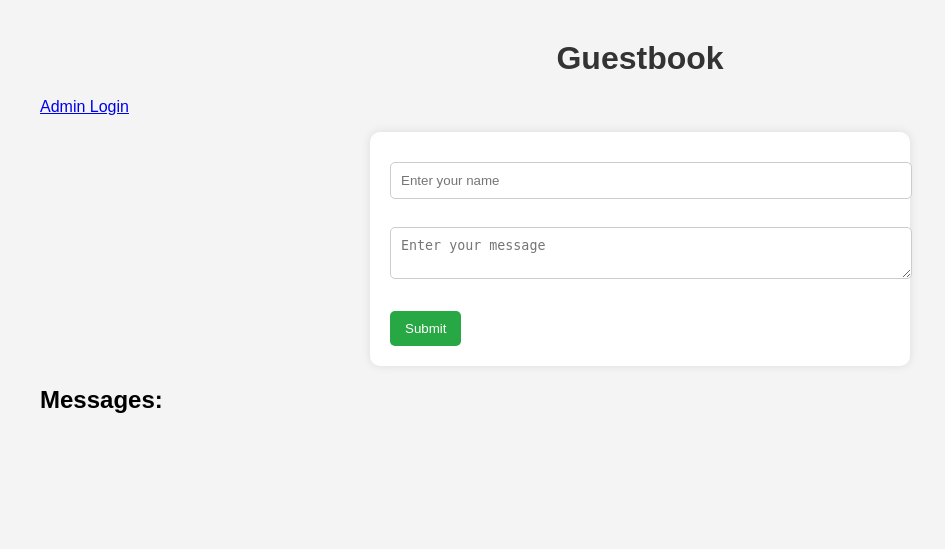
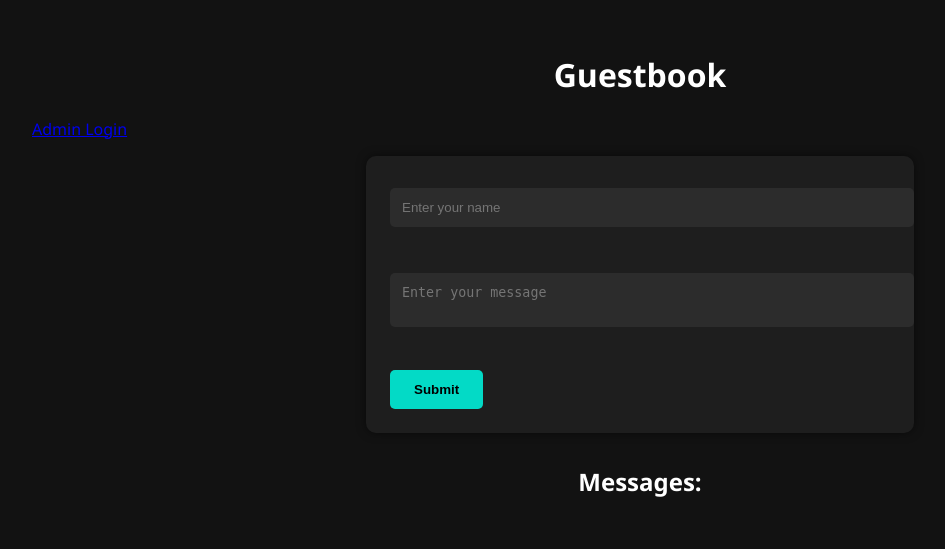
Before and after one commit to thepm-cpu/flask_docker_app, a Flask app: page / in a window 1280 px wide. Shown: the top 549 px of the page, without its empty margins (0-945 px from the left). Run offline with Flask 3, Linux system fonts and the light colour scheme.

Commit message:
improved the ui/ux, added a dark theme

```diff
--- a/static/style.css
+++ b/static/style.css
@@ -1,56 +1,81 @@
+/* static/style.css */
+
+/* General layout */
 body {
-    font-family: Arial, sans-serif;
-    margin: 40px;
-    background-color: #f4f4f4;
+    background-color: #121212;
+    color: #f5f5f5;
+    font-family: 'Segoe UI', Tahoma, Geneva, Verdana, sans-serif;
+    padding: 2rem;
+    margin: 0;
 }
 
-h1 {
-    color: #333;
+/* Guestbook title */
+h1, h2 {
+    color: #ffffff;
     text-align: center;
 }
 
+/* Form styling */
 form {
-    background: white;
-    padding: 20px;
+    background-color: #1e1e1e;
+    padding: 1.5rem;
     border-radius: 10px;
-    margin-bottom: 20px;
-    box-shadow: 0 0 10px rgba(0,0,0,0.1);
     max-width: 500px;
-    margin: 0 auto 20px;
+    margin: 0 auto 2rem;
+    box-shadow: 0 0 10px rgba(0,0,0,0.5);
 }
 
-input, textarea {
+input[type="text"],
+textarea {
     width: 100%;
-    padding: 10px;
-    margin-top: 10px;
-    border: 1px solid #ccc;
+    padding: 0.75rem;
+    margin-top: 0.5rem;
+    margin-bottom: 1rem;
+    border: none;
     border-radius: 5px;
+    background-color: #2c2c2c;
+    color: #f5f5f5;
+    resize: none;
 }
 
 button {
-    background-color: #28a745;
-    color: white;
-    padding: 10px 15px;
+    background-color: #03dac6;
+    color: #000;
     border: none;
+    padding: 0.75rem 1.5rem;
     border-radius: 5px;
-    margin-top: 10px;
     cursor: pointer;
+    font-weight: bold;
 }
 
 button:hover {
-    background-color: #218838;
+    background-color: #018786;
 }
 
+/* Message list */
 ul {
     list-style-type: none;
     padding: 0;
-    max-width: 500px;
+    max-width: 600px;
     margin: 0 auto;
 }
 
 li {
-    background: white;
-    padding: 10px;
-    margin-bottom: 10px;
-    border-radius: 5px;
+    background-color: #1e1e1e;
+    padding: 1rem;
+    margin-bottom: 1rem;
+    border-radius: 8px;
+    box-shadow: 0 0 5px rgba(255,255,255,0.05);
 }
+
+/* Message content */
+li strong {
+    color: #03dac6;
+}
+
+.timestamp {
+    font-size: 0.85rem;
+    color: #bbbbbb;
+    display: block;
+    margin-top: 0.5rem;
+}
```
